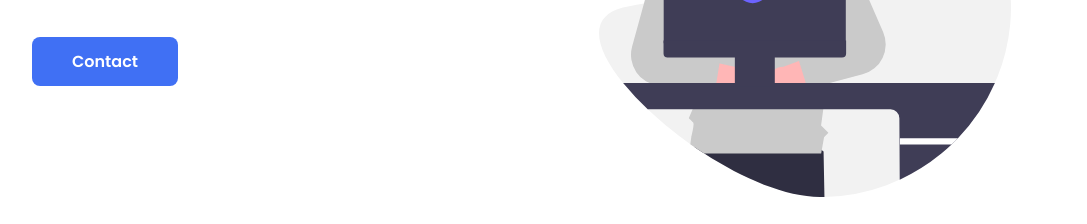
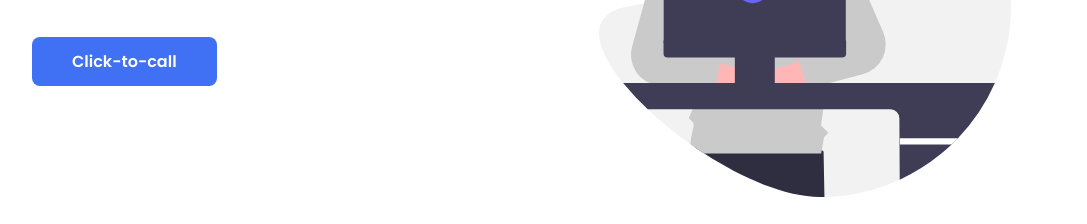
Before and after one commit to Ilix-studio/iWebSTAR, a plain HTML site: page index.html in a window 1280 px wide. Shown: the part 483-707 px from the top of the page, without its empty margins (96-1183 px from the left). Drawn offline with nearby package versions, Linux system fonts and the light colour scheme.

Commit message:
Update index.html
tel

```diff
--- a/index.html
+++ b/index.html
@@ -43,7 +43,7 @@
                 <div class="home__data">
                     <h1 class="home__title">& <br>am <span class="home__title-color">a</span><br> Web Developer & <span class="home__title-color">a</span><br>  Web Designer.</h1>
 
-                    <a href="#" class="button">Contact</a>
+                   <a href="tel:+91-910-103-5038" class="button">Click-to-call</a>
                 </div>
 
                 <div class="home__social">
```
